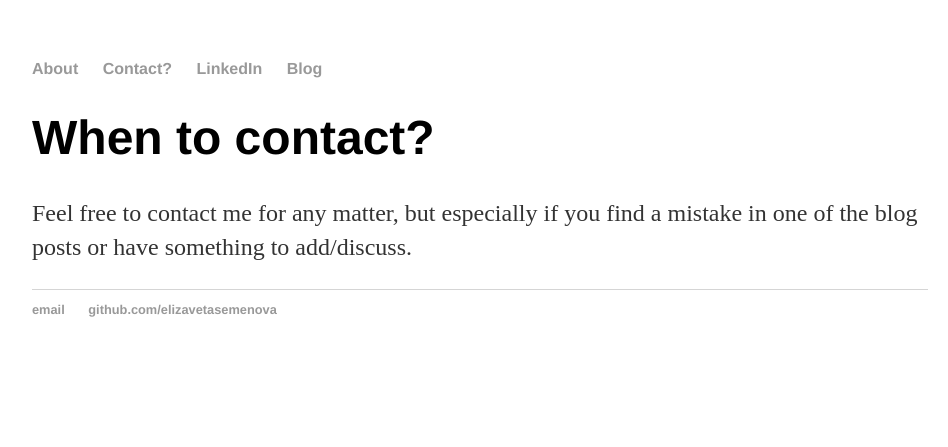
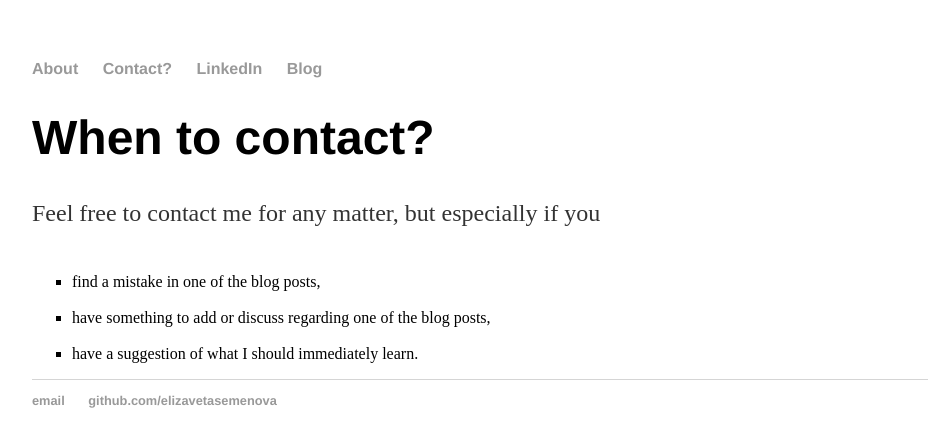
Before and after one commit to elizavetasemenova/elizavetasemenova.github.io, a Jekyll site: the page built from contact/index.html, in a window 1280 px wide. Shown: the top 447 px of the page, without its empty margins (160-1108 px from the left). Built offline with Jekyll 4.4.1, drawn with Linux system fonts in a browser that asks for light colours.

Commit message:
Update index.html

```diff
--- a/contact/index.html
+++ b/contact/index.html
@@ -5,6 +5,11 @@ title: Contact
 
 <div class="blurb">
   <h1>When to contact?</h1>
-  <p>Feel free to contact me for any matter, but especially if you find a mistake in one of the blog posts or have something to add/discuss.</p>
+  <p>Feel free to contact me for any matter, but especially if you</p>
+    <ul style="list-style-type:square">
+      <li>find a mistake in one of the blog posts,</li>
+      <li>have something to add or discuss regarding one of the blog posts,</li>
+      <li>have a suggestion of what I should immediately learn.</li>
+   </ul>
 
  </div><!-- /.blurb -->
```
